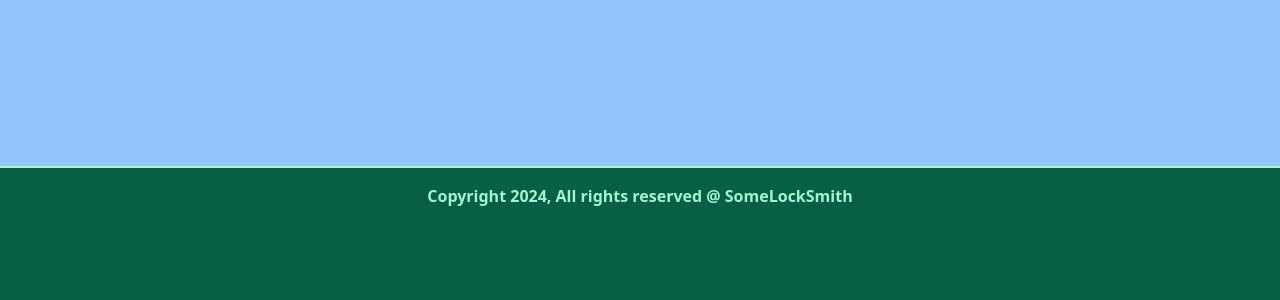
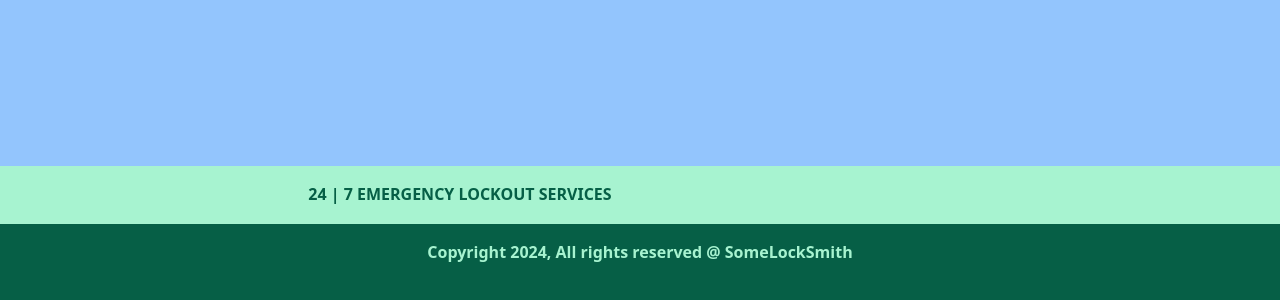
Before and after one commit to bartoccidevs/IQ-Locks, a Next.js app: page / in a window 1280 px wide. Shown: the part 1274-1574 px from the top of the page. Built offline with nearby package versions, Linux system fonts and the light colour scheme.

Commit message:
slider package added

```diff
--- a/components/layout/Footer.js
+++ b/components/layout/Footer.js
@@ -1,7 +1,41 @@
+import React from "react"
+import 'keen-slider/keen-slider.min.css'
+import { useKeenSlider } from 'keen-slider/react'
+import FooterSlide from "./FooterSlide"
+
 export default function Footer() {
+    const animation = { duration: 25000, easing: (t) => t }
+
+    const [sliderRef, instanceRef] = useKeenSlider(
+        {
+            loop: true,
+            renderMode: performance,
+            drag: false,
+            created(s) {
+                s.moveToIdx(5, true, animation)
+              },
+              updated(s) {
+                s.moveToIdx(s.track.details.abs + 5, true, animation)
+              },
+              animationEnded(s) {
+                s.moveToIdx(s.track.details.abs + 5, true, animation)
+              },
+          slideChanged() {
+            console.log('slide changed')
+          },
+        },
+        [
+          // add plugins here
+        ]
+      )
+
     return (
         <footer>
             <div className="h-10 bg-theme-dark">
+                <div ref={sliderRef} className="keen-slider py-4 bg-theme-light">
+                    <FooterSlide />
+                    <FooterSlide />
+                </div>
                 <div className="copyright-section bg-theme-dark">
                     <p className="text-center text-theme-light pt-4 pb-24 px-4 text-1xl font-semibold">
                         Copyright 2024, All rights reserved @ SomeLockSmith
--- /dev/null
+++ b/components/layout/FooterSlide.js
@@ -0,0 +1,9 @@
+export default function FooterSlide() {
+    return (
+        <div className="keen-slider__slide">
+            <p className="uppercase text-1xl text-center text-theme-dark font-bold">
+            24 | 7 emergency lockout services
+            </p>
+        </div>
+    )
+}
--- a/package.json
+++ b/package.json
@@ -9,9 +9,10 @@
     "lint": "next lint"
   },
   "dependencies": {
+    "keen-slider": "^6.8.6",
+    "next": "15.0.3",
     "react": "19.0.0-rc-66855b96-20241106",
-    "react-dom": "19.0.0-rc-66855b96-20241106",
-    "next": "15.0.3"
+    "react-dom": "19.0.0-rc-66855b96-20241106"
   },
   "devDependencies": {
     "postcss": "^8",
```
Also changed, not shown: 1 other file (tests, documents, lock files or other folders).
